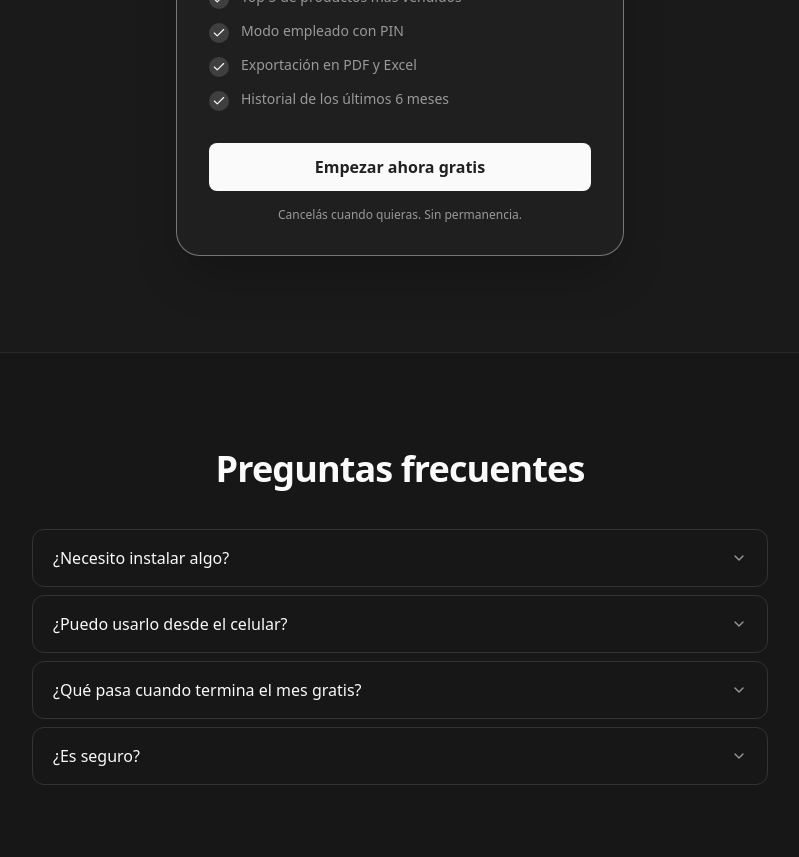
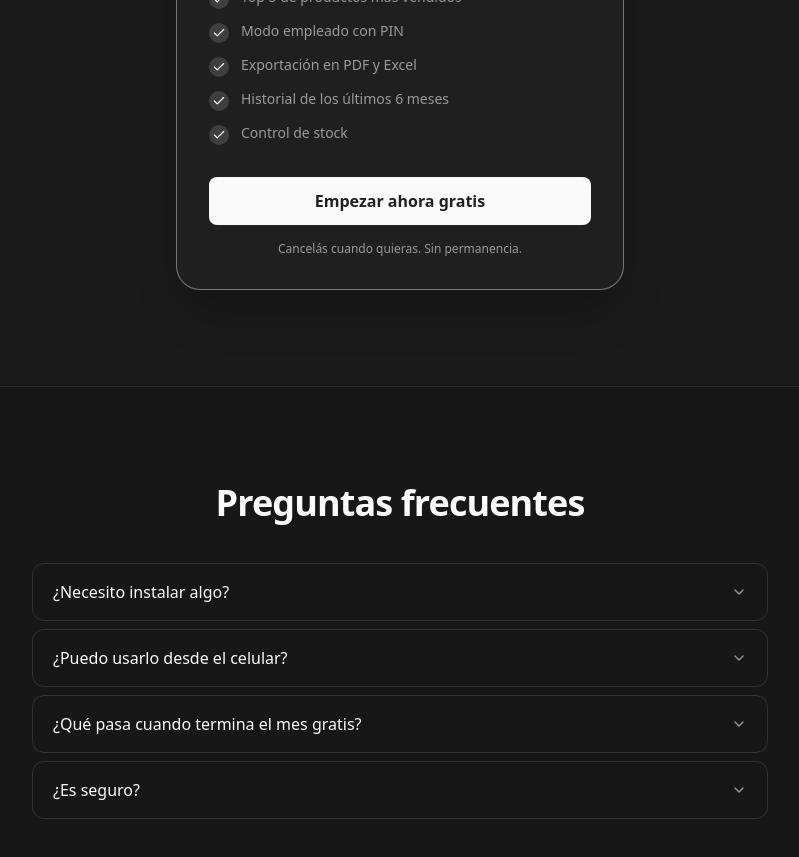
Before and after one commit to Lazyzz1/kioscoapp, a Next.js app: page / in a window 1280 px wide. Shown: the part 2320-3177 px from the top of the page, without its empty margins (240-1039 px from the left). Built offline with nearby package versions, Linux system fonts and the light colour scheme; no server answers.

Commit message:
fix: agregué 'control de stock' en la landing

```diff
--- a/components/landing/precio.tsx
+++ b/components/landing/precio.tsx
@@ -9,6 +9,7 @@ const incluido = [
   "Modo empleado con PIN",
   "Exportación en PDF y Excel",
   "Historial de los últimos 6 meses",
+  "Control de stock"
 ]
 
 export function Precio() {
```
